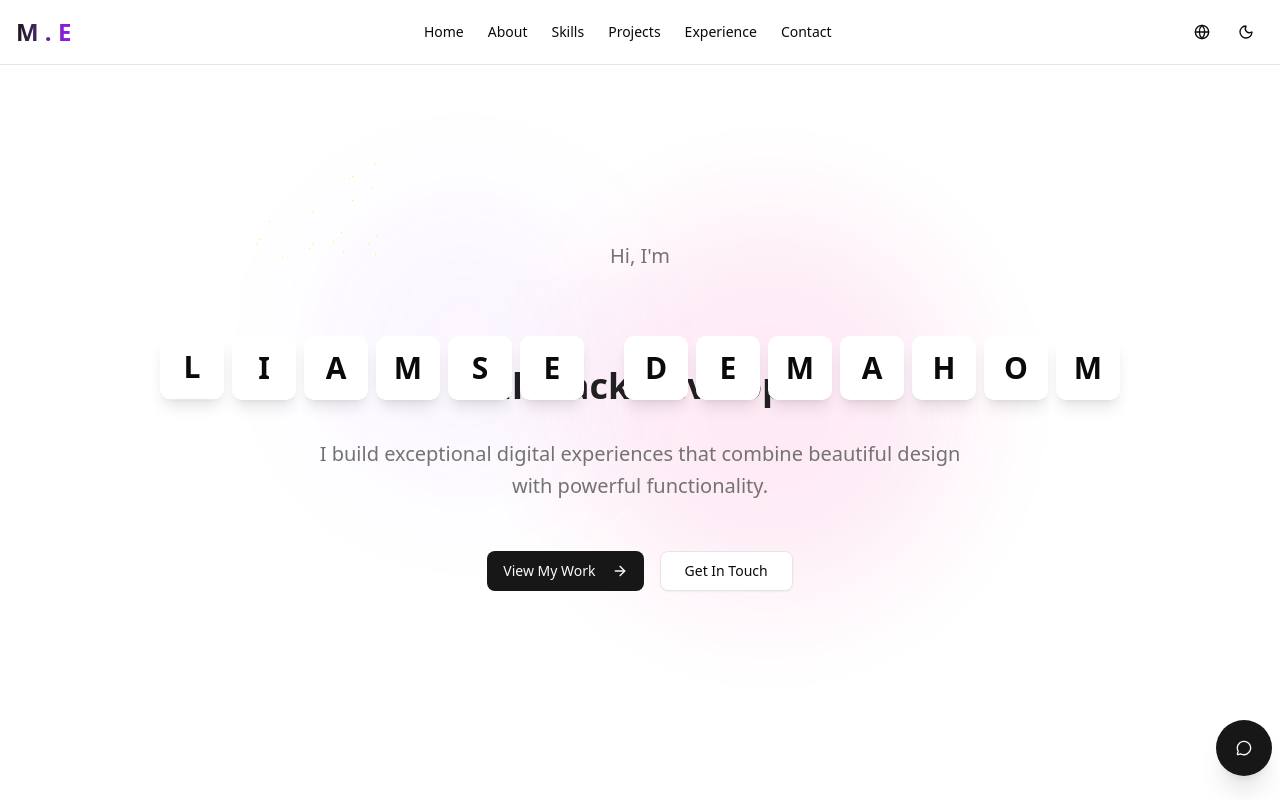
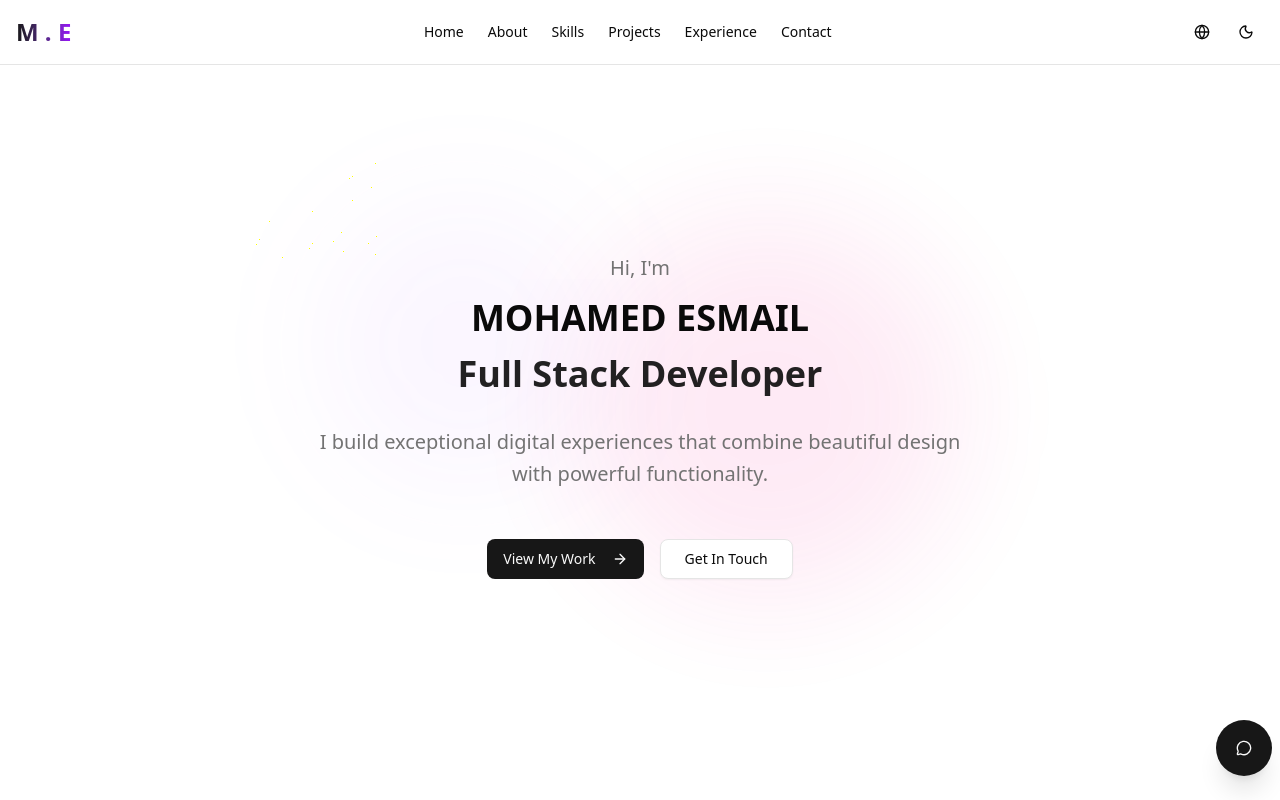
Before and after one commit to devmohamedesmail/my-portfolio, a Next.js app: page / in a window 1280 px wide. Shown: the top 800 px of the page. Built offline with nearby package versions, Linux system fonts and the light colour scheme.

Commit message:
fix the float button

```diff
--- a/components/portfolio-content.tsx
+++ b/components/portfolio-content.tsx
@@ -23,11 +23,8 @@ export function PortfolioContent() {
             <Header />
 
             <main className="min-h-screen">
-
                 <HeroSection />
-                  {/* <Test /> */}
                 <AboutSection />
-
                 <SkillsSection />
                 <ProjectsSection />
                 <ExperienceSection />
--- a/components/sections/hero.tsx
+++ b/components/sections/hero.tsx
@@ -42,26 +42,7 @@ export function HeroSection() {
                         <p className="text-lg md:text-xl text-muted-foreground">
                             {t('hero.greeting')}
                         </p>
-                        <div className="name flex gap-10 flex-col md:flex-row-reverse items-center justify-center ">
-                            <div className='flex flex-row-reverse gap-2'>
-                                <span className='text-3xl font-extrabold box-letter shadow-lg rounded-lg bg-white dark:bg-black/90 w-16 h-16 flex items-center justify-center'>M</span>
-                                <span className='text-3xl font-extrabold box-letter shadow-lg rounded-lg bg-white dark:bg-black/90 w-16 h-16 flex items-center justify-center'>O</span>
-                                <span className='text-3xl font-extrabold box-letter shadow-lg rounded-lg bg-white dark:bg-black/90 w-16 h-16 flex items-center justify-center'>H</span>
-                                <span className='text-3xl font-extrabold box-letter shadow-lg rounded-lg bg-white dark:bg-black/90 w-16 h-16 flex items-center justify-center'>A</span>
-                                <span className='text-3xl font-extrabold box-letter shadow-lg rounded-lg bg-white dark:bg-black/90 w-16 h-16 flex items-center justify-center'>M</span>
-                                <span className='text-3xl font-extrabold box-letter shadow-lg rounded-lg bg-white dark:bg-black/90 w-16 h-16 flex items-center justify-center'>E</span>
-                                <span className='text-3xl font-extrabold box-letter shadow-lg rounded-lg bg-white dark:bg-black/90 w-16 h-16 flex items-center justify-center'>D</span>
-                            </div>
-                            <div className='flex flex-row-reverse gap-2' >
-                                <span className='text-3xl font-extrabold box-letter shadow-lg rounded-lg bg-white dark:bg-black/90 w-16 h-16 flex items-center justify-center'>E</span>
-                                <span className='text-3xl font-extrabold box-letter shadow-lg rounded-lg bg-white dark:bg-black/90 w-16 h-16 flex items-center justify-center'>S</span>
-                                <span className='text-3xl font-extrabold box-letter shadow-lg rounded-lg bg-white dark:bg-black/90 w-16 h-16 flex items-center justify-center'>M</span>
-                                <span className='text-3xl font-extrabold box-letter shadow-lg rounded-lg bg-white dark:bg-black/90 w-16 h-16 flex items-center justify-center'>A</span>
-                                <span className='text-3xl font-extrabold box-letter shadow-lg rounded-lg bg-white dark:bg-black/90 w-16 h-16 flex items-center justify-center'>I</span>
-                                <span className='text-3xl font-extrabold box-letter shadow-lg rounded-lg bg-white dark:bg-black/90 w-16 h-16 flex items-center justify-center'>L</span>
-                            </div>
-                        </div>
-
+                        <h1 className='text-4xl font-extrabold text-foreground'>MOHAMED ESMAIL</h1>
 
                         <h2 className="text-2xl md:text-3xl lg:text-4xl font-semibold text-foreground/90">
                             {t('hero.role')}
--- a/components/ui/float-buttons.tsx
+++ b/components/ui/float-buttons.tsx
@@ -2,16 +2,23 @@
 
 import { useState, useRef } from 'react';
 import { Button } from '@/components/ui/button';
-import { Github, Phone, MessageCircle, X, Send, Linkedin } from 'lucide-react';
+import {
+    Github,
+    Phone,
+    MessageCircle,
+    Send,
+    Linkedin,
+} from 'lucide-react';
 import { useGSAP } from '@gsap/react';
 import gsap from 'gsap';
 import { cn } from '@/lib/utils';
 
 export default function FloatButtons() {
     const [isOpen, setIsOpen] = useState(false);
-    const containerRef = useRef<HTMLDivElement>(null);
+    const actionsRef = useRef<HTMLDivElement>(null);
 
-    useGSAP(() => {
+    useGSAP(
+        () => {
             if (isOpen) {
                 gsap.to('.action-btn', {
                     y: 0,
@@ -21,101 +28,104 @@ export default function FloatButtons() {
                     duration: 0.4,
                     ease: 'back.out(1.7)',
                 });
-            gsap.to('.toggle-icon', {
-                rotation: 45,
-                duration: 0.3,
-            });
             } else {
                 gsap.to('.action-btn', {
                     y: 20,
                     opacity: 0,
-                stagger: {
-                    amount: 0.1,
-                    from: 'end'
-                },
+                    stagger: { amount: 0.1, from: 'end' },
                     duration: 0.3,
                     ease: 'power2.in',
                     onComplete: () => {
                         gsap.set('.action-btn', { visibility: 'hidden' });
-                }
-            });
-            gsap.to('.toggle-icon', {
-                rotation: 0,
-                duration: 0.3,
+                    },
                 });
             }
-    }, { dependencies: [isOpen], scope: containerRef });
+        },
+        { dependencies: [isOpen], scope: actionsRef }
+    );
 
     const actions = [
         {
             icon: Github,
             label: 'GitHub',
-            href: 'https://github.com/devmohamedesmail', // Replace with actual default if known or generic
+            href: 'https://github.com/devmohamedesmail',
             color: 'bg-black text-white hover:bg-gray-800',
-            delay: 0.2
         },
         {
-            icon: Send, // Using Send as a proxy for WhatsApp/Telegram feel
+            icon: Send,
             label: 'WhatsApp',
-            href: 'https://wa.me/+971589107126', // Replace with actual number
+            href: 'https://wa.me/971589107126',
             color: 'bg-green-500 text-white hover:bg-green-600',
-            delay: 0.1
         },
         {
             icon: Phone,
             label: 'Call Me',
-            href: 'tel:+971589107126', // Replace with actual number
+            href: 'tel:+971589107126',
             color: 'bg-blue-500 text-white hover:bg-blue-600',
-            delay: 0
         },
         {
             icon: Linkedin,
-            label: ' LinkedIn ',
-            href: 'https://www.linkedin.com/in/mohamed-esmail-bbb20431b/', // Replace with actual number
-            color: 'bg-blue-500 text-white hover:bg-blue-600',
-            delay: 0
-        }
+            label: 'LinkedIn',
+            href: 'https://www.linkedin.com/in/mohamed-esmail-bbb20431b/',
+            color: 'bg-[#0A66C2] text-white hover:bg-[#004182]',
+        },
     ];
 
     return (
-        <div ref={containerRef} className="fixed bottom-6 right-2 z-50 flex flex-col items-end gap-3 pointer-events-none">
-
-            {/* Action Buttons */}
-            <div className="flex flex-col gap-3 items-end mb-2 pointer-events-auto">
+        <>
+            {/* ACTION BUTTONS */}
+            <div
+                ref={actionsRef}
+                className="fixed bottom-24 right-2 z-40 flex flex-col items-end gap-3 pointer-events-none"
+            >
+                <div className="flex flex-col gap-3 items-end pointer-events-auto">
                     {actions.map((action, index) => (
                         <div
                             key={index}
-                        className="action-btn flex items-center justify-center gap-3 opacity-0 invisible translate-y-4"
+                            className="action-btn flex items-center gap-3 opacity-0 invisible translate-y-4"
                         >
-                        <span className="bg-background/80 backdrop-blur-sm px-2 py-1 rounded-md text-sm font-medium shadow-sm border border-border">
+                            <span className="bg-background/80 backdrop-blur-sm px-2 py-1 rounded-md text-sm shadow border">
                                 {action.label}
                             </span>
+
                             <Button
                                 size="icon"
                                 className={cn(
-                                "rounded-full shadow-lg h-12 w-12 transition-transform hover:scale-110",
+                                    'rounded-full h-12 w-12 shadow-lg hover:scale-110 transition',
                                     action.color
                                 )}
                                 asChild
                             >
-                            <a href={action.href} target="_blank" rel="noopener noreferrer">
+                                <a
+                                    href={action.href}
+                                    target="_blank"
+                                    rel="noopener noreferrer"
+                                >
                                     <action.icon className="h-5 w-5" />
                                 </a>
                             </Button>
                         </div>
                     ))}
                 </div>
+            </div>
 
-            {/* Main Toggle Button */}
+            {/* MAIN FLOAT BUTTON */}
             <Button
                 size="icon"
                 onClick={() => setIsOpen(!isOpen)}
-                className="pointer-events-auto h-14 w-14 rounded-full shadow-xl bg-primary hover:bg-primary/90 transition-all duration-300 z-50 group flex items-center justify-center"
+                className="
+                    fixed bottom-6 right-2
+                    h-14 w-14
+                    rounded-full
+                    shadow-xl
+                    bg-primary
+                    hover:bg-primary/90
+                    z-50
+                    flex items-center justify-center
+                "
             >
-                <div className="relative flex items-center justify-center h-10 w-10 ">
-                    <MessageCircle />
-                </div>
+                <MessageCircle className="h-6 w-6" />
             </Button>
-        </div>
+        </>
     );
 }
```
Lines whose indentation alone changed are shown as unchanged.
